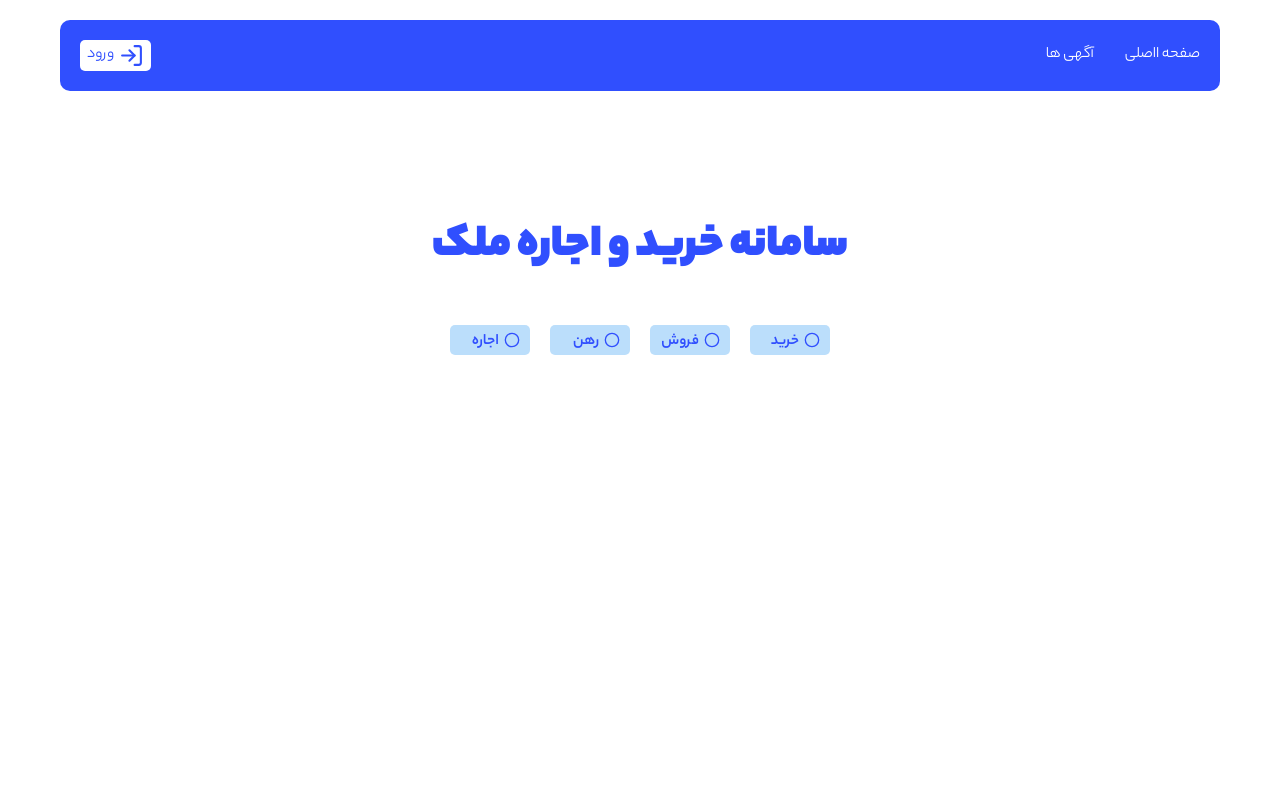
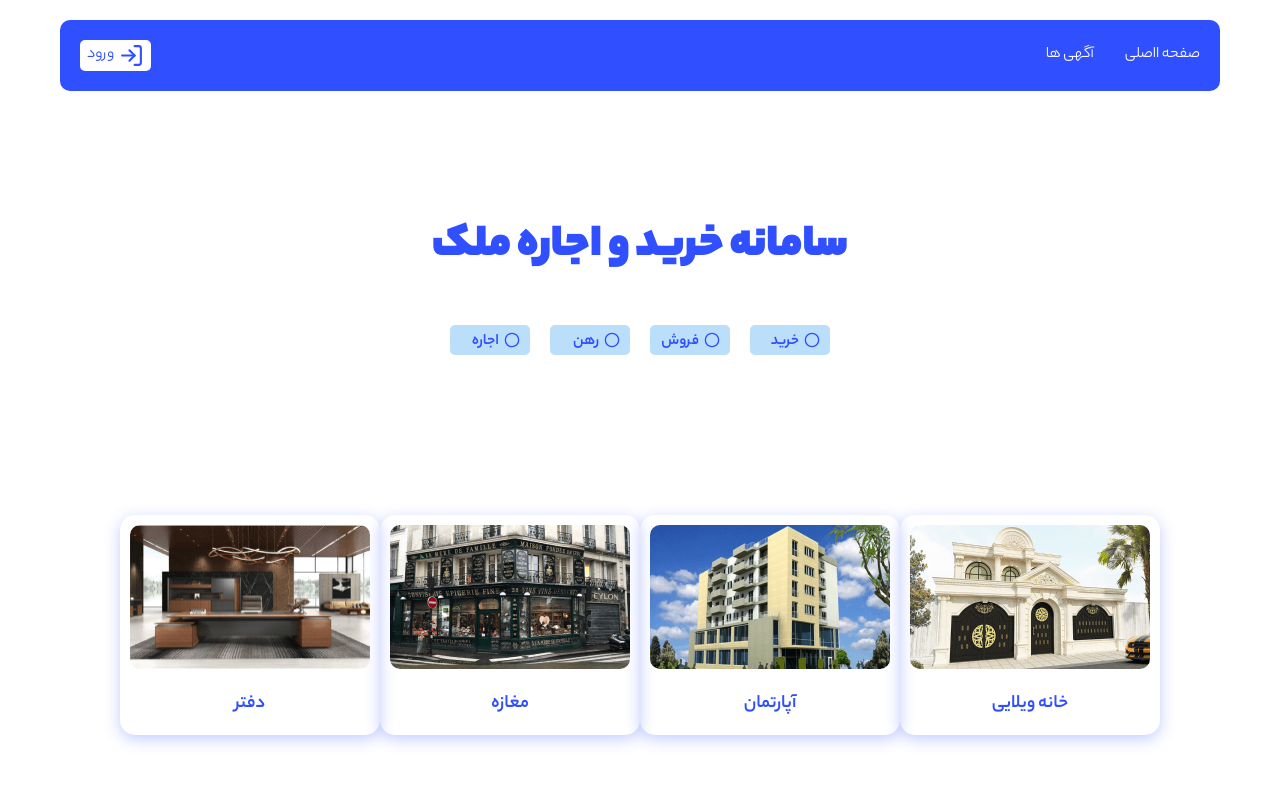
Before and after one commit to mfghir/estate-proj-nextjs, a Next.js app: page / in a window 1280 px wide. Shown: the top 800 px of the page. Built offline with nearby package versions, Linux system fonts and the light colour scheme; no server answers.

Commit message:
create CategoryCard

```diff
--- /dev/null
+++ b/src/components/module/CategoryCard.js
@@ -0,0 +1,22 @@
+import Link from "next/link";
+import styles from "./CategoryCard.module.css";
+import Image from "next/image";
+
+const CategoryCard = ({ name, title }) => {
+  return (
+    <div className={styles.card}>
+      <Link href="/">
+        <Image
+          src={`/images/${name}.png`}
+          alt={title}
+          width={240}
+          height={144}
+          priority={true}
+        />
+      </Link>
+      <p>{title}</p>
+    </div>
+  );
+};
+
+export default CategoryCard;
--- /dev/null
+++ b/src/components/module/CategoryCard.module.css
@@ -0,0 +1,25 @@
+.card {
+  box-shadow: #304ffe4a 0px 4px 15px;
+  /* border: 2px solid #304ffe; */
+  border-radius: 15px;
+  overflow: hidden;
+  padding: 10px;
+  transition: all ease-in 0.1s;
+  margin: 10px 0;
+}
+
+.card:hover {
+  transform: rotate(-5deg);
+}
+
+.card img {
+  border-radius: 10px;
+}
+
+.card p {
+  font-size: 1.2rem;
+  font-weight: 400;
+  color: #304ffe;
+  text-align: center;
+  margin: 10px 0 5px;
+}
--- a/src/components/template/HomePage.js
+++ b/src/components/template/HomePage.js
@@ -1,3 +1,4 @@
+import CategoryCard from "@/module/CategoryCard";
 import styles from "./HomePage.module.css";
 import { FiCircle } from "react-icons/fi";
 
@@ -30,6 +31,13 @@
           </ul>
         </div>
       </div>
+      <div className={styles.banner}>
+
+        <CategoryCard title="خانه ویلایی" name="villa" />
+        <CategoryCard title="آپارتمان" name="apartment" />
+        <CategoryCard title="مغازه" name="store" />
+        <CategoryCard title="دفتر" name="office" />
+      </div>
     </div>
   );
 };
```
